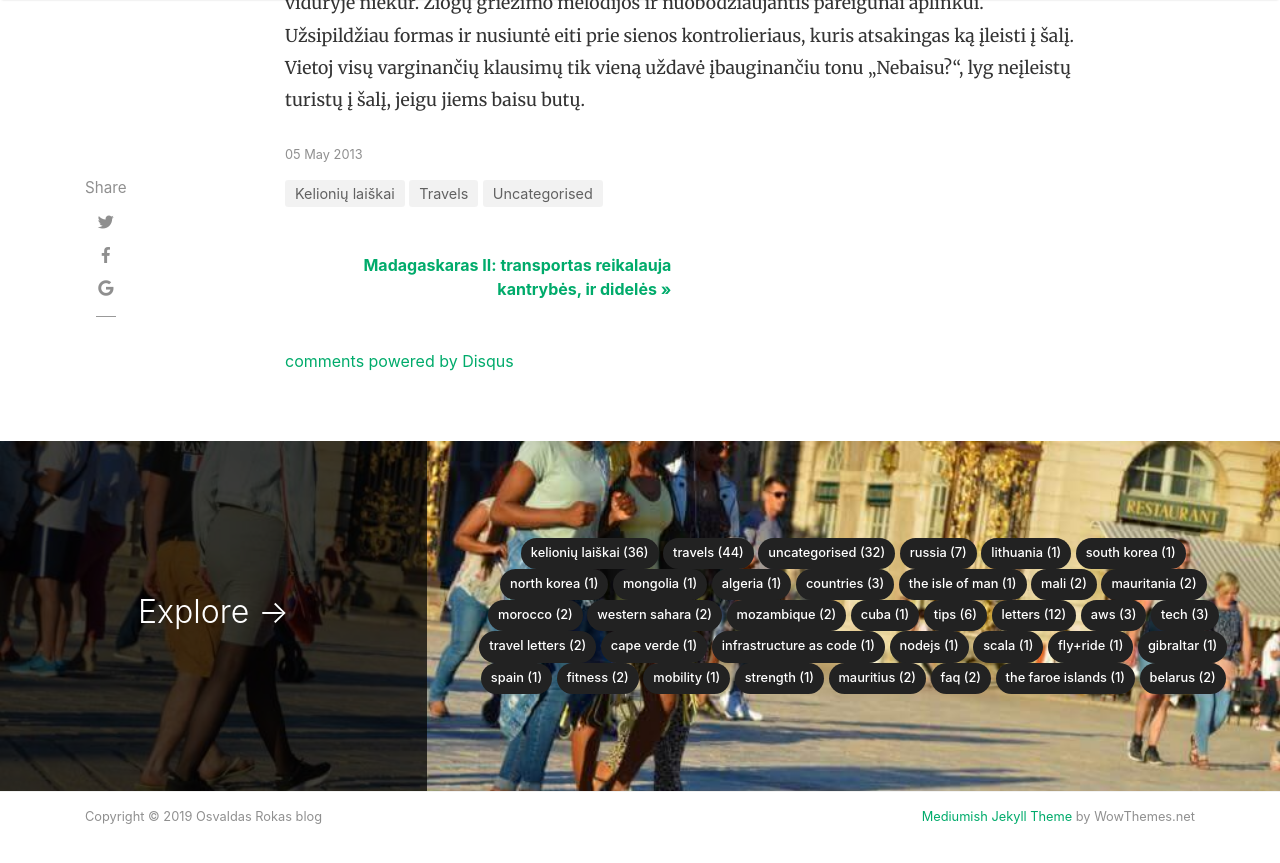
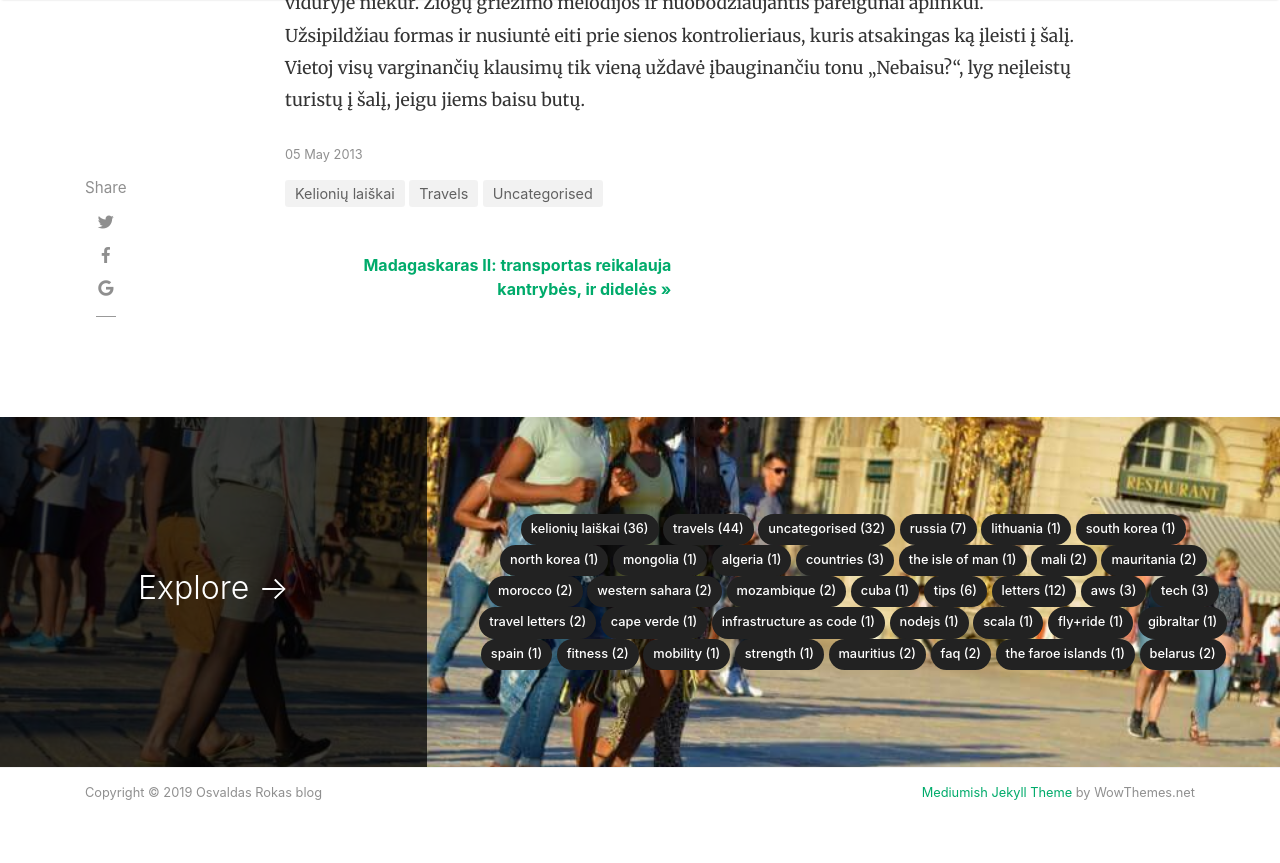
Before and after one commit to rokas0/rokas0.github.io, a Jekyll site: the page built from _posts/2013-05-05-keisti-sienos-kirtimai-2.md, in a window 1280 px wide and 900 px high, scrolled down 698 px. Shown: the top 863 px of the window. Built offline with Jekyll 4.4.1, drawn with Linux system fonts in a browser that asks for light colours; nearby versions of some CDN libraries; comment, search, counter and statistics services are not loaded.

```diff
--- a/_config.yml
+++ b/_config.yml
@@ -7,7 +7,7 @@ logo: 'assets/images/logo.png'
 favicon: 'assets/images/logo.png'
 url_assets: 'https://d1ra7kav7kguzj.cloudfront.net'
 baseurl: ''
-google_analytics: ''
+google_analytics: 'UA-28179723-1'
 #disqus: 'demowebsite'
 include: ["_pages"]
 permalink: /:title/
--- a/_includes/disqus.html
+++ b/_includes/disqus.html
@@ -9,6 +9,4 @@
             (document.getElementsByTagName('head')[0] || document.getElementsByTagName('body')[0]).appendChild(dsq);
         })();
     </script>
-    <noscript>Please enable JavaScript to view the <a href="http://disqus.com/?ref_noscript">comments powered by Disqus.</a></noscript>
-    <a href="http://disqus.com" class="dsq-brlink">comments powered by <span class="logo-disqus">Disqus</span></a>
 </section>
--- a/_includes/postbox.html
+++ b/_includes/postbox.html
@@ -21,13 +21,13 @@
         </div>
         <div class="card-footer bg-white">
             <div class="wrapfooter">
-                {% if post.author %}
+              <!--  {% if post.author %}
                 <span class="meta-footer-thumb">
                 <img class="author-thumb" src="https://www.gravatar.com/avatar/{{ author.gravatar }}?s=250&d=mm&r=x" alt="{{ author.display_name }}">
                 </span>
                 <span class="author-meta">
                 <span class="post-name"><a target="_blank" href="{{ author.web }}">{{ author.display_name }}</a></span><br/>
-                {% endif %}
+                {% endif %}-->
                 <span class="post-date">{{ post.date | date_to_string }}</span>
                 </span>
                 <span class="post-read-more"><a href="{{ post.url | absolute_url }}" title="Read Story"><svg class="svgIcon-use" width="25" height="25" viewbox="0 0 25 25"><path d="M19 6c0-1.1-.9-2-2-2H8c-1.1 0-2 .9-2 2v14.66h.012c.01.103.045.204.12.285a.5.5 0 0 0 .706.03L12.5 16.85l5.662 4.126a.508.508 0 0 0 .708-.03.5.5 0 0 0 .118-.285H19V6zm-6.838 9.97L7 19.636V6c0-.55.45-1 1-1h9c.55 0 1 .45 1 1v13.637l-5.162-3.668a.49.49 0 0 0-.676 0z" fill-rule="evenodd"></path></svg></a></span>
```
